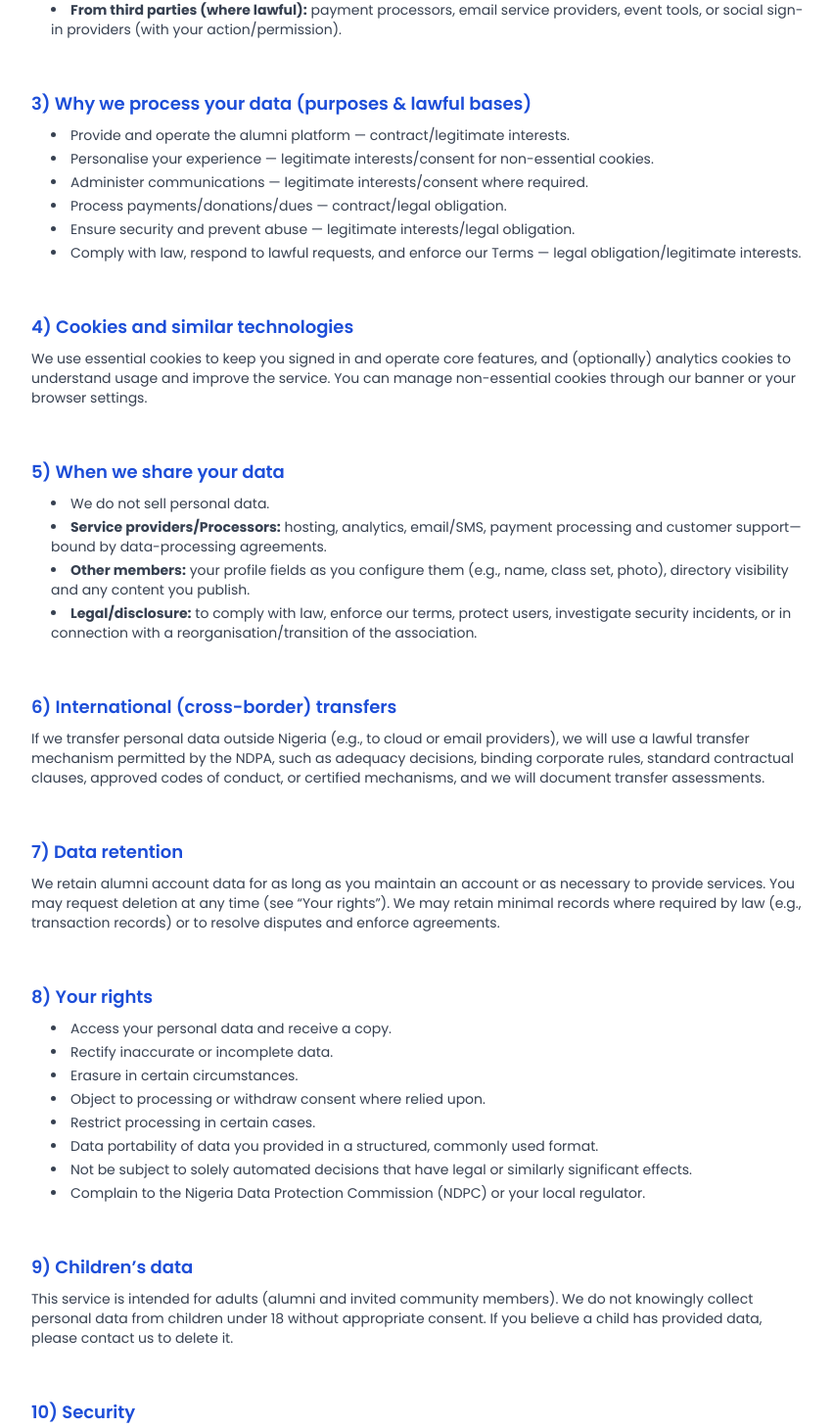
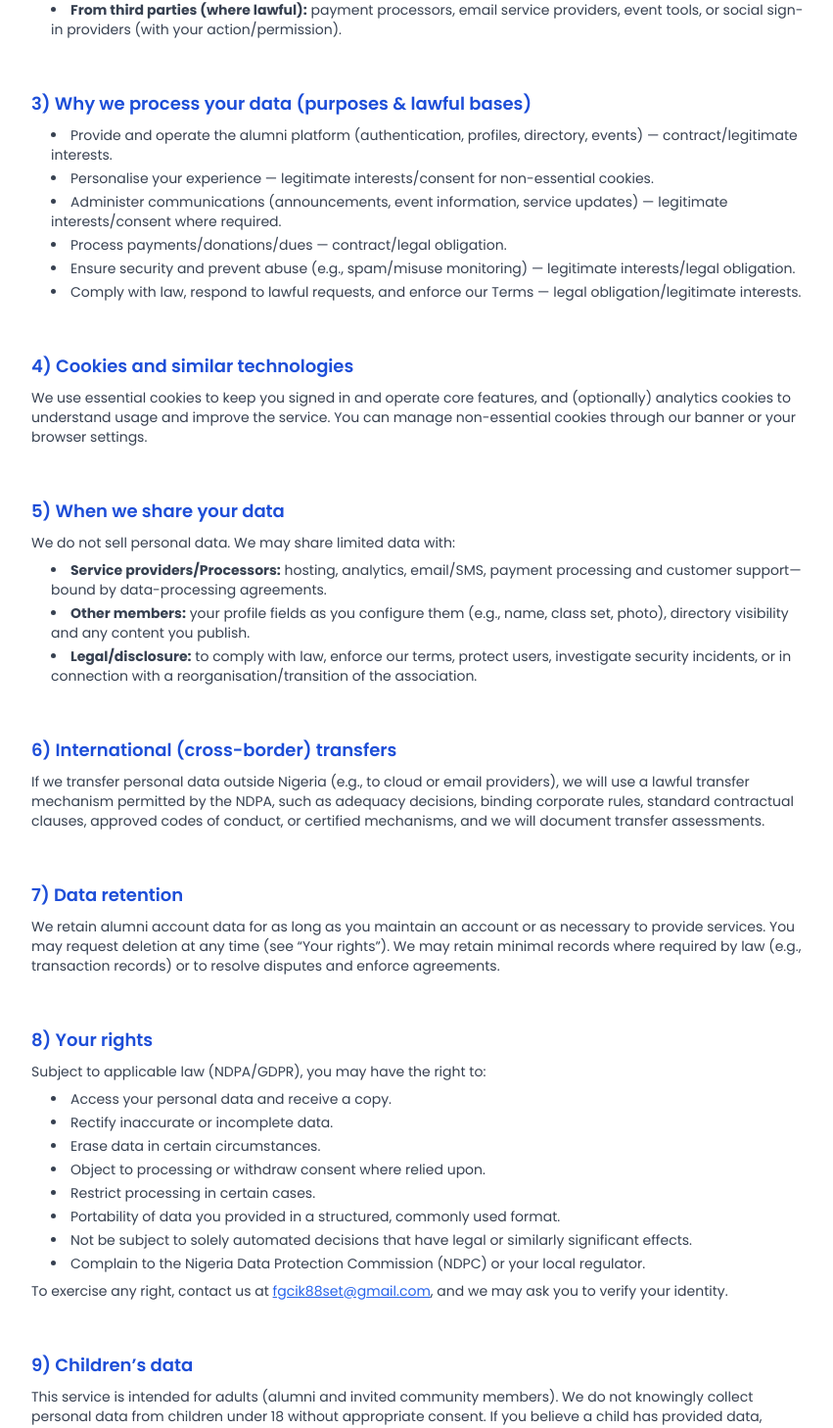
Before and after one commit to fgcik88set/fgcik88set, a Next.js app: page /privacy-policy in a window 1280 px wide. Shown: the part 972-2430 px from the top of the page at 98% size, without its empty margins (212-1063 px from the left). Built offline with nearby package versions, Linux system fonts and the light colour scheme; no server answers.

Commit message:
feat: updated privacy policy

```diff
--- a/src/app/privacy-policy/page.tsx
+++ b/src/app/privacy-policy/page.tsx
@@ -47,12 +47,24 @@ export default function PrivacyPolicy() {
       title: 'Why we process your data (purposes & lawful bases)',
       content: (
         <ul className="list-inside list-disc space-y-1 pl-5 text-gray-700">
-          <li>Provide and operate the alumni platform — contract/legitimate interests.</li>
-          <li>Personalise your experience — legitimate interests/consent for non-essential cookies.</li>
-          <li>Administer communications — legitimate interests/consent where required.</li>
-          <li>Process payments/donations/dues — contract/legal obligation.</li>
-          <li>Ensure security and prevent abuse — legitimate interests/legal obligation.</li>
-          <li>Comply with law, respond to lawful requests, and enforce our Terms — legal obligation/legitimate interests.</li>
+          <li>
+            Provide and operate the alumni platform (authentication, profiles, directory, events) — contract/legitimate interests.
+          </li>
+          <li>
+            Personalise your experience — legitimate interests/consent for non-essential cookies.
+          </li>
+          <li>
+            Administer communications (announcements, event information, service updates) — legitimate interests/consent where required.
+          </li>
+          <li>
+            Process payments/donations/dues — contract/legal obligation.
+          </li>
+          <li>
+            Ensure security and prevent abuse (e.g., spam/misuse monitoring) — legitimate interests/legal obligation.
+          </li>
+          <li>
+            Comply with law, respond to lawful requests, and enforce our Terms — legal obligation/legitimate interests.
+          </li>
         </ul>
       ),
     },
@@ -67,8 +79,9 @@ export default function PrivacyPolicy() {
     {
       title: 'When we share your data',
       content: (
-        <ul className="list-inside list-disc space-y-1 pl-5 text-gray-700">
-          <li>We do not sell personal data.</li>
+        <>
+          <p>We do not sell personal data. We may share limited data with:</p>
+          <ul className="mt-2 list-inside list-disc space-y-1 pl-5 text-gray-700">
             <li>
               <strong>Service providers/Processors:</strong> hosting, analytics, email/SMS, payment processing and customer support—bound by data-processing agreements.
             </li>
@@ -79,6 +92,7 @@ export default function PrivacyPolicy() {
               <strong>Legal/disclosure:</strong> to comply with law, enforce our terms, protect users, investigate security incidents, or in connection with a reorganisation/transition of the association.
             </li>
           </ul>
+        </>
       ),
     },
     {
@@ -100,16 +114,29 @@ export default function PrivacyPolicy() {
     {
       title: 'Your rights',
       content: (
-        <ul className="list-inside list-disc space-y-1 pl-5 text-gray-700">
+        <>
+          <p>Subject to applicable law (NDPA/GDPR), you may have the right to:</p>
+          <ul className="mt-2 list-inside list-disc space-y-1 pl-5 text-gray-700">
             <li>Access your personal data and receive a copy.</li>
             <li>Rectify inaccurate or incomplete data.</li>
-          <li>Erasure in certain circumstances.</li>
+            <li>Erase data in certain circumstances.</li>
             <li>Object to processing or withdraw consent where relied upon.</li>
             <li>Restrict processing in certain cases.</li>
-          <li>Data portability of data you provided in a structured, commonly used format.</li>
+            <li>Portability of data you provided in a structured, commonly used format.</li>
             <li>Not be subject to solely automated decisions that have legal or similarly significant effects.</li>
             <li>Complain to the Nigeria Data Protection Commission (NDPC) or your local regulator.</li>
           </ul>
+          <p className="mt-2">
+            To exercise any right, contact us at{' '}
+            <a
+              href="mailto:fgcik88set@gmail.com"
+              className="text-blue-600 underline hover:text-blue-800"
+            >
+              fgcik88set@gmail.com
+            </a>
+            , and we may ask you to verify your identity.
+          </p>
+        </>
       ),
     },
     {
@@ -176,7 +203,10 @@ export default function PrivacyPolicy() {
           </p>
           <p>
             <strong>Email:</strong>{' '}
-            <a href="mailto:fgcik88set@gmail.com" className="text-blue-600 underline hover:text-blue-800">
+            <a
+              href="mailto:fgcik88set@gmail.com"
+              className="text-blue-600 underline hover:text-blue-800"
+            >
               fgcik88set@gmail.com
             </a>
           </p>
@@ -203,7 +233,11 @@ export default function PrivacyPolicy() {
     {
       title: 'U.S. State Privacy Rights (California and others)',
       content: (
-        <ul className="list-inside list-disc space-y-1 pl-5 text-gray-700">
+        <>
+          <p>
+            If you are a resident of California or another U.S. state with similar consumer privacy laws (such as Colorado, Virginia, Utah, or Connecticut), you may have the following additional rights under applicable law:
+          </p>
+          <ul className="mt-2 list-inside list-disc space-y-1 pl-5 text-gray-700">
             <li>
               <strong>Right to Know:</strong> request details about the categories and specific pieces of personal information we have collected about you in the last 12 months.
             </li>
@@ -220,51 +254,17 @@ export default function PrivacyPolicy() {
               <strong>Right to Non-Discrimination:</strong> We will not discriminate against you for exercising your privacy rights.
             </li>
           </ul>
-      ),
-    },
-    {
-      title: 'Terms of Use',
-      content: (
-        <div>
-          <p>
-            <strong>Effective Date: 1 September 2025</strong>
-          </p>
-          <p>
-            By registering, accessing or using this platform, you agree to be bound by these Terms of Use. If you do not agree, you must not use the platform.
-          </p>
-          <ul className="mt-2 list-inside list-disc space-y-1 pl-5 text-gray-700">
-            <li>
-              <strong>Eligibility:</strong> Membership is primarily open to alumni of Federal Government College, Ikot Ekpene, Class of 1988, and such other categories as approved by the Alumni Executives.
-            </li>
-            <li>
-              <strong>Accounts & Registration:</strong> Provide accurate and complete information; you are responsible for your credentials.
-            </li>
-            <li>
-              <strong>Acceptable Use:</strong> No unlawful, harmful, defamatory, abusive, harassing, fraudulent or misleading purposes.
-            </li>
-            <li>
-              <strong>Content & Intellectual Property:</strong> You retain rights to your content; grant us a worldwide, non-exclusive, royalty-free licence to host and share it.
-            </li>
-            <li>
-              <strong>Privacy:</strong> Our collection and use of personal data is governed by this Privacy Policy.
-            </li>
-            <li>
-              <strong>Events, Payments & Donations:</strong> Processed via third-party providers; we do not store full card details.
-            </li>
-            <li>
-              <strong>Termination:</strong> We may suspend or terminate accounts that violate these Terms.
-            </li>
-            <li>
-              <strong>Governing Law & Dispute Resolution:</strong> Nigerian law; disputes resolved in Nigerian courts.
-            </li>
-          </ul>
-          <p className="mt-4">
-            <strong>Contact:</strong>{' '}
-            <a href="mailto:fgcik88set@gmail.com" className="text-blue-600 underline hover:text-blue-800">
+          <p className="mt-2">
+            To exercise these rights, contact us at{' '}
+            <a
+              href="mailto:fgcik88set@gmail.com"
+              className="text-blue-600 underline hover:text-blue-800"
+            >
               fgcik88set@gmail.com
             </a>
+            . If you submit a request, we may ask you to verify your identity before processing it.
           </p>
-        </div>
+        </>
       ),
     },
   ];
```
Lines whose indentation alone changed are shown as unchanged.
